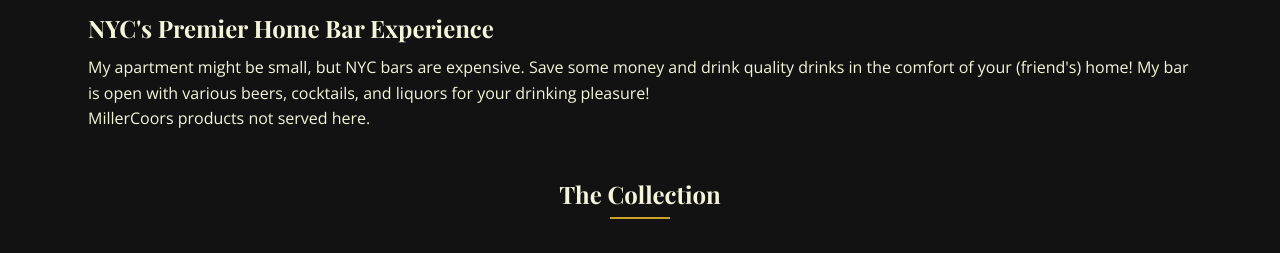
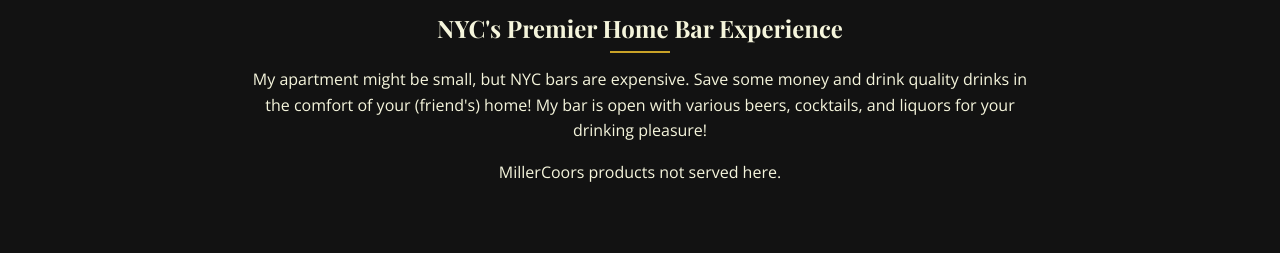
Before and after one commit to gansel51/bar, a plain HTML site: page docs/index.html in a window 1280 px wide. Shown: the part 654-907 px from the top of the page. Drawn offline with nearby package versions, Linux system fonts and the light colour scheme.

Commit message:
version 2.

```diff
--- a/docs/style.css
+++ b/docs/style.css
@@ -889,3 +889,38 @@ footer {
     width: calc(100% - 40px);
   }
 }
+
+/* About Section */
+.about-section .about-content {
+  display: flex;
+  flex-direction: column;
+  align-items: center;
+  text-align: center;
+}
+
+.about-text {
+  max-width: 800px;
+  margin: 0 auto;
+  text-align: center;
+}
+
+.about-text h2 {
+  position: relative;
+  display: inline-block;
+  margin-bottom: 1.5rem;
+}
+
+.about-text h2::after {
+  content: '';
+  position: absolute;
+  bottom: -10px;
+  left: 50%;
+  transform: translateX(-50%);
+  width: 60px;
+  height: 2px;
+  background-color: var(--accent-color);
+}
+
+.about-text p {
+  margin-bottom: 1rem;
+}
```
Also changed, not shown: docs/assets/beverages.json (+15 -0 lines), docs/beer.html (+17 -4 lines), docs/seasonal.html (+5 -3 lines), docs/spirits.html (+5 -3 lines).
